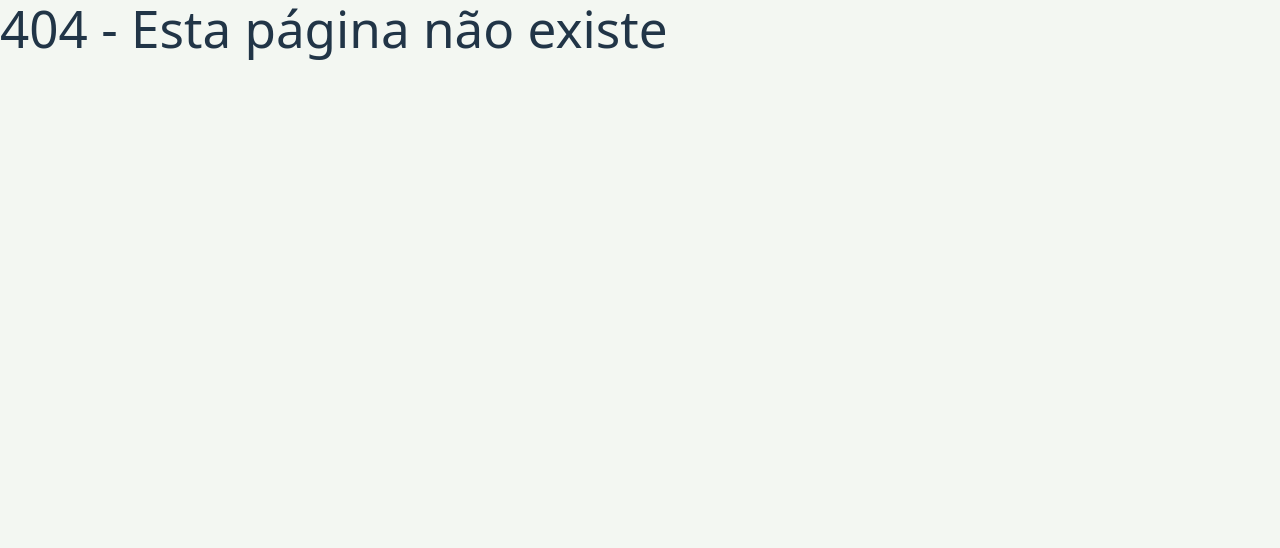
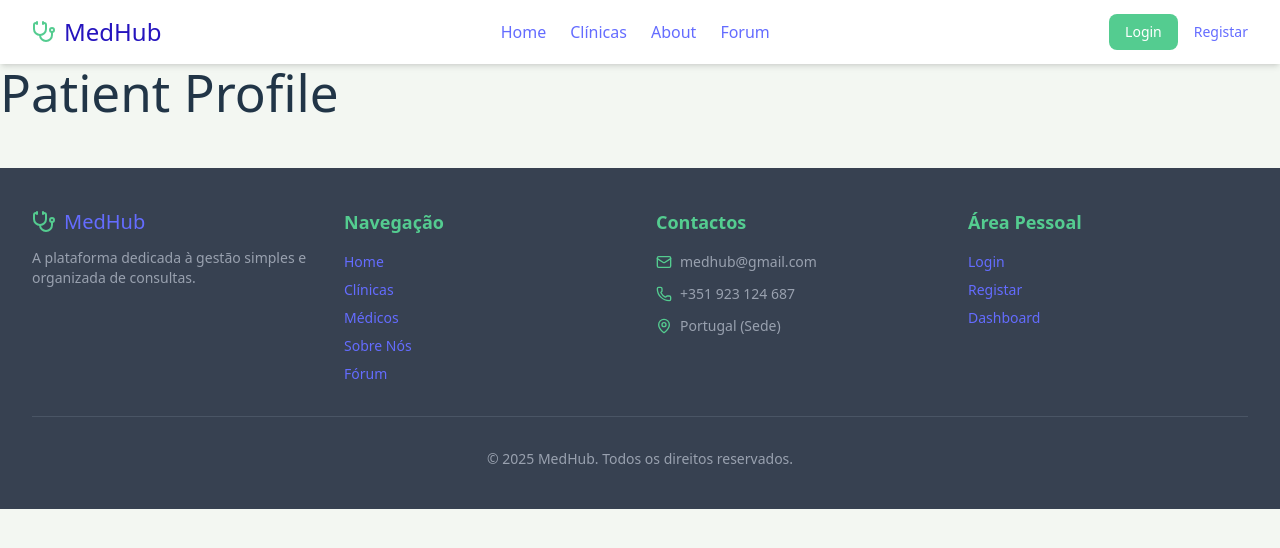
Before and after one commit to BlueTT2015/gestor_consultas, a React (Vite) app: page /patient/1 in a window 1280 px wide. Before the commit this address had no page. Shown: the top 548 px of the page. Built offline with nearby package versions, Linux system fonts and the light colour scheme.

Commit message:
feat: PatientProfile

```diff
--- a/src/App.jsx
+++ b/src/App.jsx
@@ -22,6 +22,7 @@ import DashboardUser from "./pages/DashboardUsers.jsx";
 import Appointment from "./pages/Appointment.jsx";
 import ClinicDoctors from "./pages/ClinicDoctors.jsx";
 import DashboardUsers from "./pages/DashboardUsers.jsx";
+import PatientProfile from "./pages/PatientProfile.jsx";
 
 export default function App() {
     return (
@@ -46,6 +47,7 @@ export default function App() {
                     <Route path="/appointment" element={<Appointment/>} />
                     <Route path="/clinic/:clinicId" element={<ClinicDoctors />} />
                     <Route path="/dashboard-users" element={<DashboardUsers />} />
+                    <Route path="/patient/:patientId" element={<PatientProfile/>} />
                 </Route>
 
                 <Route path="*" element={<NotFound />} />
--- /dev/null
+++ b/src/pages/PatientProfile.jsx
@@ -0,0 +1,5 @@
+export default function PatientProfile() {
+    return (
+        <h1>Patient Profile</h1>
+    )
+}
```
